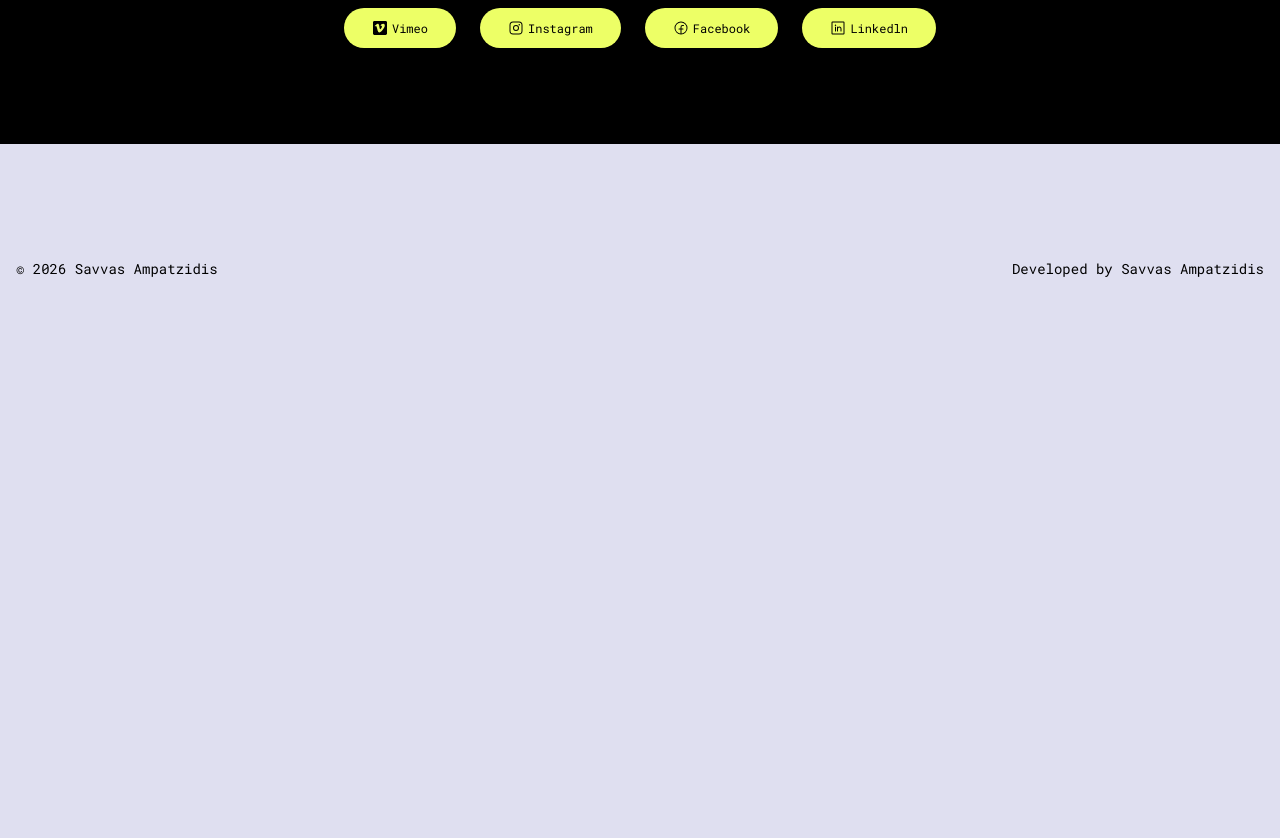
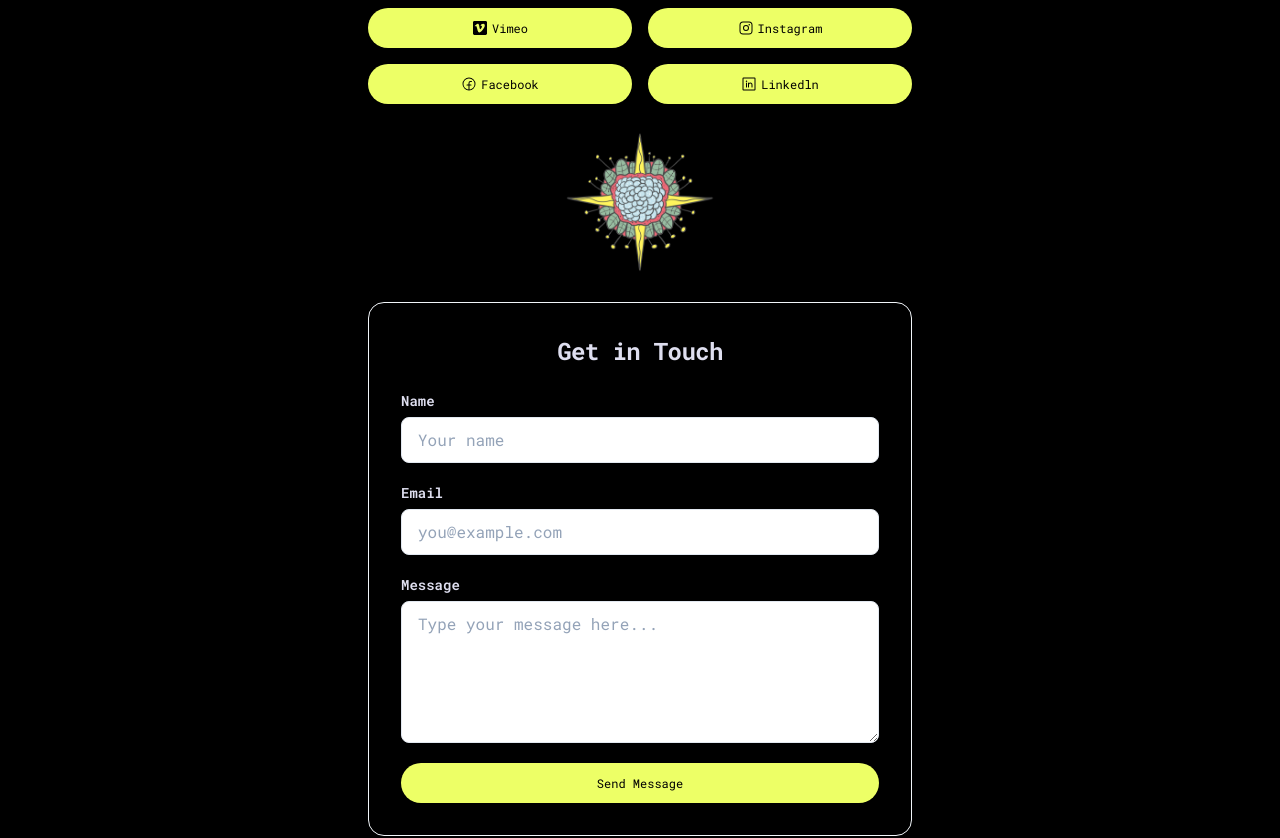
Before and after one commit to AmpatzidisSavvas/Artist-Portofolio, a React (Vite) app: page / in a window 1280 px wide. Shown: the part 8480-9318 px from the top of the page. Before the commit the page ends 8767 px from the top, so only its background shows below. Built offline with nearby package versions, Linux system fonts and the light colour scheme.

Commit message:
Add Contact Form component and its functionality

```diff
--- /dev/null
+++ b/src/components/shared/ContactForm.jsx
@@ -0,0 +1,137 @@
+import { useState } from "react";
+import Button from "../ui/Button";
+
+export default function ContactForm() {
+	const [formData, setFormData] = useState({
+		name: "",
+		email: "",
+		message: "",
+		twitterHandle: "" // Invisible honeypot field to trap spam bots
+	});
+	const [status, setStatus] = useState("");
+	const [isSubmitting, setIsSubmitting] = useState(false);
+
+	const handleChange = (e) => {
+		const { name, value } = e.target;
+		setFormData((prev) => ({ ...prev, [name]: value }));
+	};
+
+	const handleSubmit = async (e) => {
+		e.preventDefault();
+
+		// Anti-Spam: If a bot fills out this hidden input, drop the request silently
+		if (formData.twitterHandle) {
+			setStatus("Message sent successfully!");
+			setFormData({ name: "", email: "", message: "", twitterHandle: "" });
+			return;
+		}
+
+		setIsSubmitting(true);
+		setStatus("Sending your message...");
+
+		try {
+			const response = await fetch("/api/contact", {
+				method: "POST",
+				headers: { "Content-Type": "application/json" },
+				body: JSON.stringify({
+					name: formData.name,
+					email: formData.email,
+					message: formData.message
+				})
+			});
+
+			const result = await response.json();
+
+			if (response.ok && result.success) {
+				setStatus("Thank you! Your message has been sent.");
+				setFormData({ name: "", email: "", message: "", twitterHandle: "" });
+			} else {
+				setStatus(result.error || "Something went wrong.");
+			}
+		} catch (error) {
+			setStatus("Network error. Please try again later.");
+		} finally {
+			setIsSubmitting(false);
+		}
+	};
+
+	return (
+		<div className="w-full rounded-2xl  p-6 sm:p-8 shadow-sm border border-slate-100 text-left">
+			<h2 className="mb-6 text-center text-2xl font-bold tracking-tight text-blue-50">Get in Touch</h2>
+
+			<form onSubmit={handleSubmit} className="flex flex-col gap-5">
+				{/* --- HONEYPOT FIELD (Hidden from real users) --- */}
+				<div className="hidden" aria-hidden="true">
+					<input type="text" name="twitterHandle" value={formData.twitterHandle} onChange={handleChange} tabIndex="-1" autoComplete="off" />
+				</div>
+
+				<div className="flex flex-col gap-1.5">
+					<label htmlFor="name" className="text-sm font-semibold text-blue-50">
+						Name
+					</label>
+					<input
+						type="text"
+						id="name"
+						name="name"
+						required
+						maxLength="100"
+						value={formData.name}
+						onChange={handleChange}
+						placeholder="Your name"
+						className="w-full rounded-lg border border-slate-200 px-4 py-2.5 text-slate-900 placeholder-slate-400 outline-none transition focus:border-blue-500 focus:ring-2 focus:ring-blue-100"
+					/>
+				</div>
+
+				<div className="flex flex-col gap-1.5">
+					<label htmlFor="email" className="text-sm font-semibold text-blue-50">
+						Email
+					</label>
+					<input
+						type="email"
+						id="email"
+						name="email"
+						required
+						maxLength="150"
+						value={formData.email}
+						onChange={handleChange}
+						placeholder="you@example.com"
+						className="w-full rounded-lg border border-slate-200 px-4 py-2.5 text-slate-900 placeholder-slate-400 outline-none transition focus:border-blue-500 focus:ring-2 focus:ring-blue-100"
+					/>
+				</div>
+
+				<div className="flex flex-col gap-1.5">
+					<label htmlFor="message" className="text-sm font-semibold text-blue-50">
+						Message
+					</label>
+					<textarea
+						id="message"
+						name="message"
+						required
+						maxLength="2000"
+						rows="5"
+						value={formData.message}
+						onChange={handleChange}
+						placeholder="Type your message here..."
+						className="w-full resize-y rounded-lg border border-slate-200 px-4 py-2.5 text-slate-900 placeholder-slate-400 outline-none transition focus:border-blue-500 focus:ring-2 focus:ring-blue-100"
+					/>
+				</div>
+				<Button
+					title={isSubmitting ? "Sending..." : "Send Message"}
+					type="submit"
+					disabled={isSubmitting}
+					containerClass="!bg-yellow-300 flex-center gap-1 w-full sm:w-auto"
+				/>
+			</form>
+
+			{status && (
+				<p
+					className={`mt-4 text-center text-sm font-medium ${
+						status.includes("Thank you") || status.includes("successfully") ? "text-emerald-600" : "text-rose-600"
+					}`}
+				>
+					{status}
+				</p>
+			)}
+		</div>
+	);
+}
--- a/src/components/ui/Button.jsx
+++ b/src/components/ui/Button.jsx
@@ -1,9 +1,11 @@
 import React from "react";
 
-const Button = ({ title, id, leftIcon, containerClass, onClick, href }) => {
+const Button = ({ title, id, leftIcon, containerClass, onClick, href, type = "button", disabled = false }) => {
 	return (
 		<button
 			id={id}
+			type={type}
+			disabled={disabled}
 			onClick={(e) => {
 				e.preventDefault();
 				if (href) {
--- a/src/sections/Contact.jsx
+++ b/src/sections/Contact.jsx
@@ -3,51 +3,52 @@ import AnimatedTitle from "../components/shared/AnimatedTitle";
 import Button from "../components/ui/Button";
 import { FaVimeo } from "react-icons/fa";
 import { PiFacebookLogo, PiInstagramLogo, PiLinkedinLogo } from "react-icons/pi";
-
-const ImageClipBox = ({ src, clipClass }) => (
-	<div className={clipClass}>
-		<img src={src} />
-	</div>
-);
+import ContactForm from "../components/shared/ContactForm";
 
 const Contact = () => {
 	return (
 		<div id="contact" className="my-20 min-h-96 w-screen">
-			<div className="relative  bg-black py-24 text-blue-50 sm:overflow-hidden">
+			<div className="relative bg-black py-24 text-blue-50 sm:overflow-hidden">
 				<div className="flex flex-col items-center text-center">
-					<div className="mb-10">
+					<div className="mb-10 w-full">
 						<AnimatedTitle title="Contact" className="special-font !md:text-[6.2rem] w-full font-zentry !text-5xl !font-black !leading-[.9]" />
 					</div>
 
-					<div className="flex flex-wrap justify-center gap-2 sm:justify-start sm:gap-4 lg:gap-6">
+					<div className="flex w-full max-w-xl flex-col items-center gap-6 px-4">
+						<div className="grid w-full grid-cols-2 gap-3 md:gap-4">
 							<Button
-							id="watch-trailer"
+								id="watch-vimeo"
 								title="Vimeo"
 								leftIcon={<FaVimeo />}
 								href="https://vimeo.com/user85100118"
-							containerClass="!bg-yellow-300 flex-center gap-1"
+								containerClass="!bg-yellow-300 flex-center gap-1 w-full sm:w-auto"
 							/>
 							<Button
-							id="watch-trailer"
+								id="watch-instagram"
 								title="Instagram"
 								leftIcon={<PiInstagramLogo />}
 								href="https://www.instagram.com/thepack_art_/"
-							containerClass="!bg-yellow-300 flex-center gap-1"
+								containerClass="!bg-yellow-300 flex-center gap-1 w-full sm:w-auto"
 							/>
 							<Button
-							id="watch-trailer"
+								id="watch-facebook"
 								title="Facebook"
 								leftIcon={<PiFacebookLogo />}
 								href="https://www.facebook.com/ThePackArte/"
-							containerClass="!bg-yellow-300 flex-center gap-1"
+								containerClass="!bg-yellow-300 flex-center gap-1 w-full sm:w-auto"
 							/>
 							<Button
-							id="watch-trailer"
+								id="watch-linkedin"
 								title="Linkedln"
 								leftIcon={<PiLinkedinLogo />}
 								href="https://www.linkedin.com/in/savvas-ampatzidis/"
-							containerClass="!bg-yellow-300 flex-center gap-1"
+								containerClass="!bg-yellow-300 flex-center gap-1 w-full sm:w-auto"
 							/>
+						</div>
+						<img src="img/flowerIcon.webp" alt="Flower icon" className="w-[150px] h-[150px] object-contain" />
+						<div className="w-full">
+							<ContactForm />
+						</div>
 					</div>
 				</div>
 			</div>
```
Also changed, not shown: api/contact.js (added, +44 -0 lines), public/img/flowerIcon.webp (added). Lines whose indentation alone changed are shown as unchanged.
